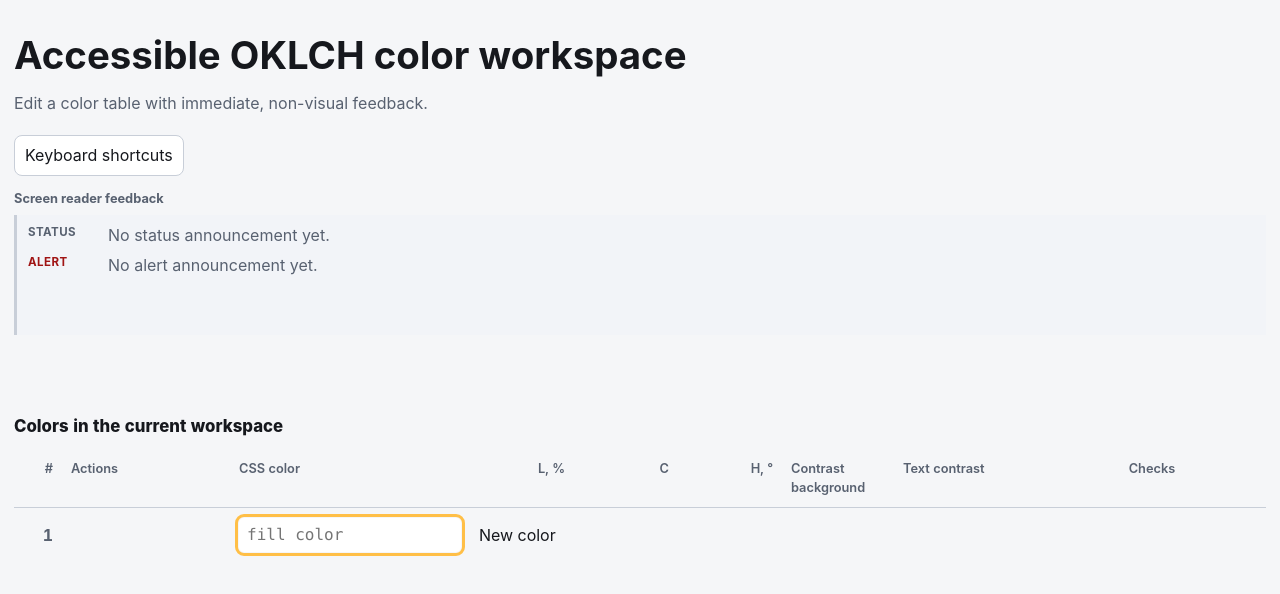
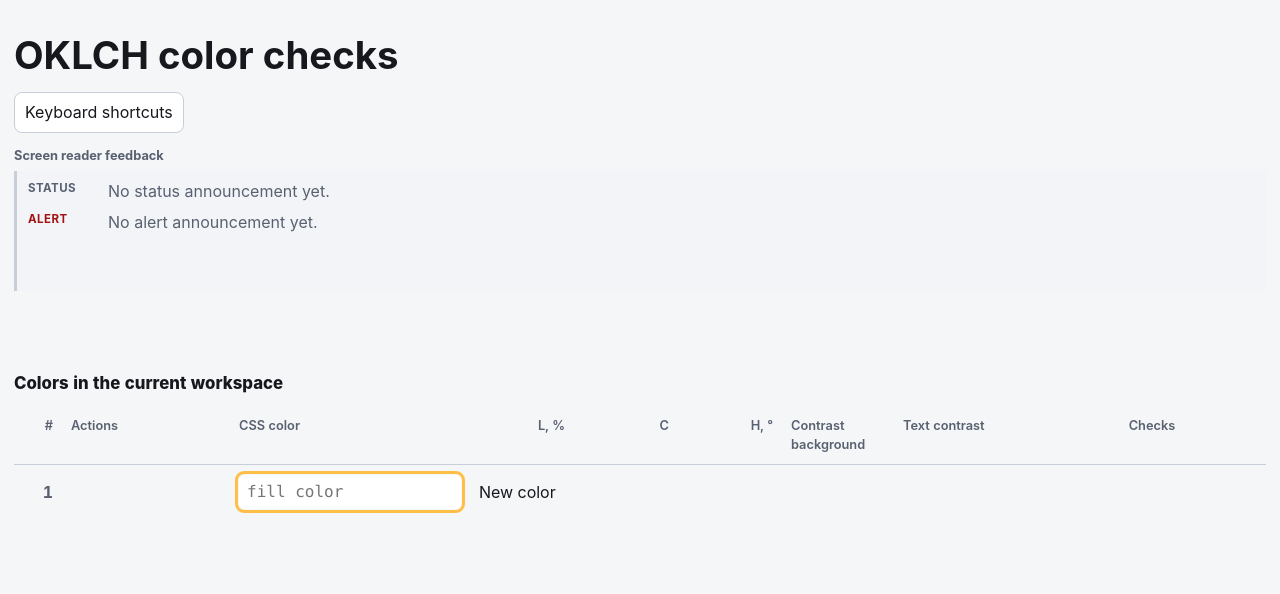
Before and after one commit to arestov/oklch-table, a Svelte app: page / in a window 1280 px wide. Shown: the top 594 px of the page. Built offline with nearby package versions, Linux system fonts and the light colour scheme.

Commit message:
fix: simplify color checks heading

```diff
--- a/src/App.svelte
+++ b/src/App.svelte
@@ -178,8 +178,7 @@ onMount(() => {
   data-column-jump-active={columnJumpPending ? "true" : "false"}
   data-column-jump-needs-row={columnJumpNeedsRow ? "true" : "false"}
 >
-  <h1 id="page-title">Accessible OKLCH color workspace</h1>
-  <p class="intro">Edit a color table with immediate, non-visual feedback.</p>
+  <h1 id="page-title">OKLCH color checks</h1>
   <button bind:this={shortcutHelpTrigger} type="button" popovertarget="shortcut-help">
     Keyboard shortcuts
   </button>
```
Also changed, not shown: 1 other file (tests, documents, lock files or other folders).
